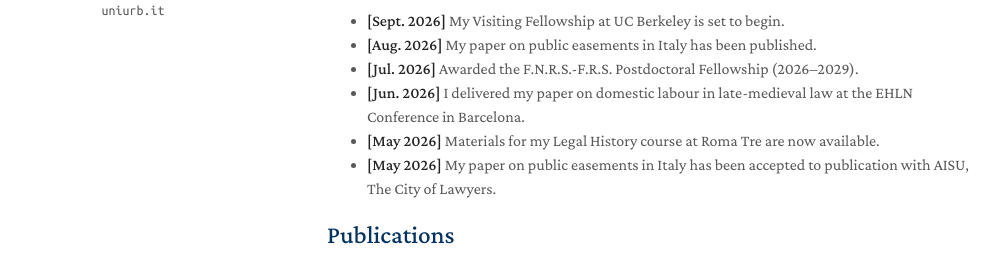
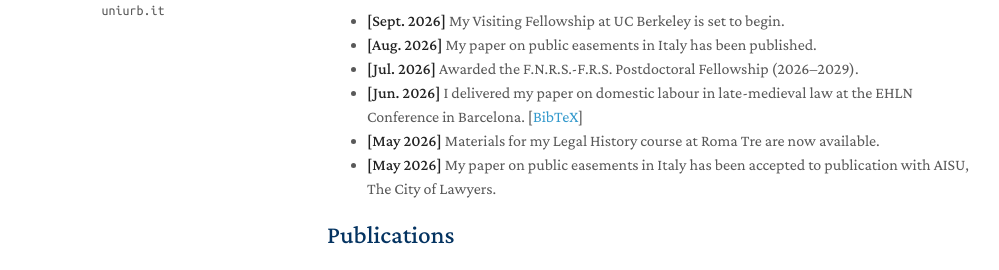
Before and after one commit to rinaldiferri/rinaldiferri.github.io, a Jekyll site: the page built from index.md, in a window 1280 px wide and 1376 px high. Shown: the part 369-639 px from the top of the window, without its empty margins (143-1142 px from the left). Built offline with Jekyll 4.4.1, drawn with Linux system fonts in a browser that asks for light colours; a style sheet for code colours, icons or effects is not loaded; our own code applies the rules of GitHub Pages for plain Markdown files.

Commit message:
Update index.md

```diff
--- a/index.md
+++ b/index.md
@@ -17,7 +17,7 @@ I am a legal and social historian of early-modern Italy. I am currently a Visiti
 - **[Sept. 2026]** My Visiting Fellowship at UC Berkeley is set to begin.
 - **[Aug. 2026]** My paper on public easements in Italy has been published.
 - **[Jul. 2026]** Awarded the F.N.R.S.-F.R.S. Postdoctoral Fellowship (2026–2029).
-- **[Jun. 2026]** I delivered my paper on domestic labour in late-medieval law at the EHLN Conference in Barcelona.
+- **[Jun. 2026]** I delivered my paper on domestic labour in late-medieval law at the EHLN Conference in Barcelona. [[BibTeX](/assets/bibtex/ehln2026.txt)]
 - **[May 2026]** Materials for my Legal History course at Roma Tre are now available.
 - **[May 2026]** My paper on public easements in Italy has been accepted to publication with AISU, The City of Lawyers.
 
```
